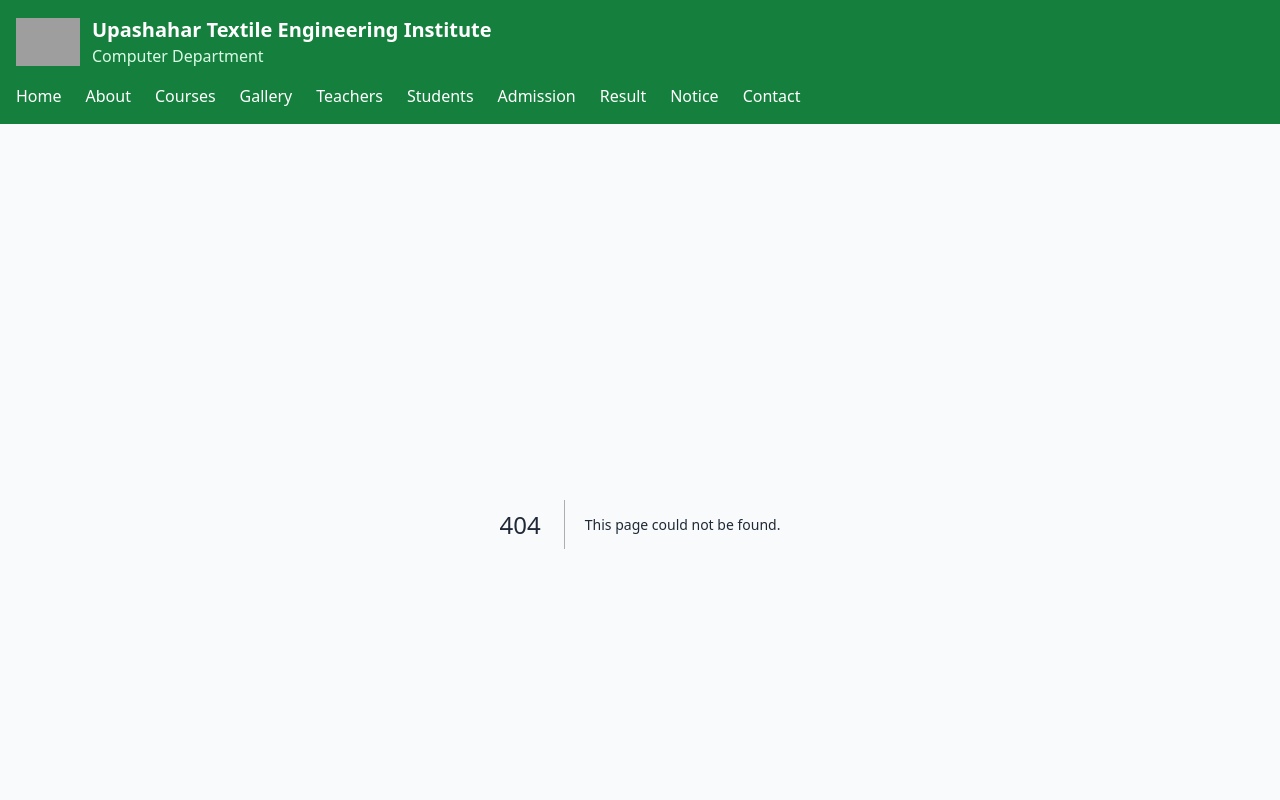
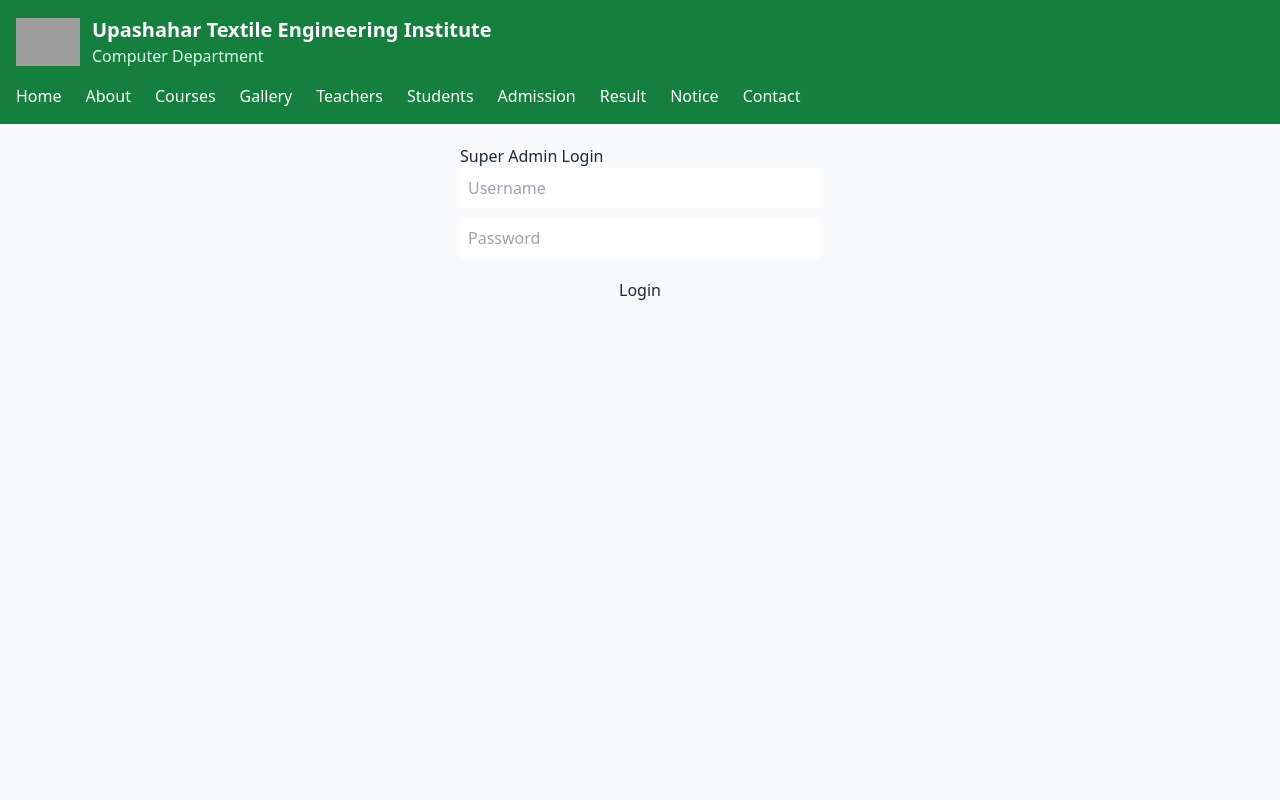
Before and after one commit to Mijanurrmiraj/utei.cst, a Next.js app: page /super-admin/login in a window 1280 px wide. Before the commit this address had no page. Shown: the top 800 px of the page. Built offline with nearby package versions, Linux system fonts and the light colour scheme; grey boxes are pictures that could not be loaded.

Commit message:
Create page.js

```diff
--- /dev/null
+++ b/app/super-admin/login/page.js
@@ -0,0 +1,64 @@
+"use client";
+
+import { useState } from "react";
+import { useRouter } from "next/navigation";
+
+export default function SuperAdminLogin() {
+  const router = useRouter();
+  const [username, setUsername] = useState("");
+  const [password, setPassword] = useState("");
+  const [error, setError] = useState("");
+
+  const handleLogin = async () => {
+    try {
+      const res = await fetch("/data/superAdmin.json");
+      const admin = await res.json();
+
+      if (
+        username === admin.username &&
+        password === admin.password
+      ) {
+        localStorage.setItem("superAdminLogin", "true");
+        router.push("/super-admin/dashboard");
+      } else {
+        setError("Invalid username or password");
+      }
+    } catch (err) {
+      setError("Login error");
+    }
+  };
+
+  return (
+    <div style={{ padding: 20, maxWidth: 400, margin: "auto" }}>
+      <h2>Super Admin Login</h2>
+
+      <input
+        placeholder="Username"
+        value={username}
+        onChange={(e) => setUsername(e.target.value)}
+        style={{ width: "100%", marginBottom: 10, padding: 8 }}
+      />
+
+      <input
+        type="password"
+        placeholder="Password"
+        value={password}
+        onChange={(e) => setPassword(e.target.value)}
+        style={{ width: "100%", marginBottom: 10, padding: 8 }}
+      />
+
+      <button
+        onClick={handleLogin}
+        style={{ width: "100%", padding: 10 }}
+      >
+        Login
+      </button>
+
+      {error && (
+        <p style={{ color: "red", marginTop: 10 }}>
+          {error}
+        </p>
+      )}
+    </div>
+  );
+}
```
